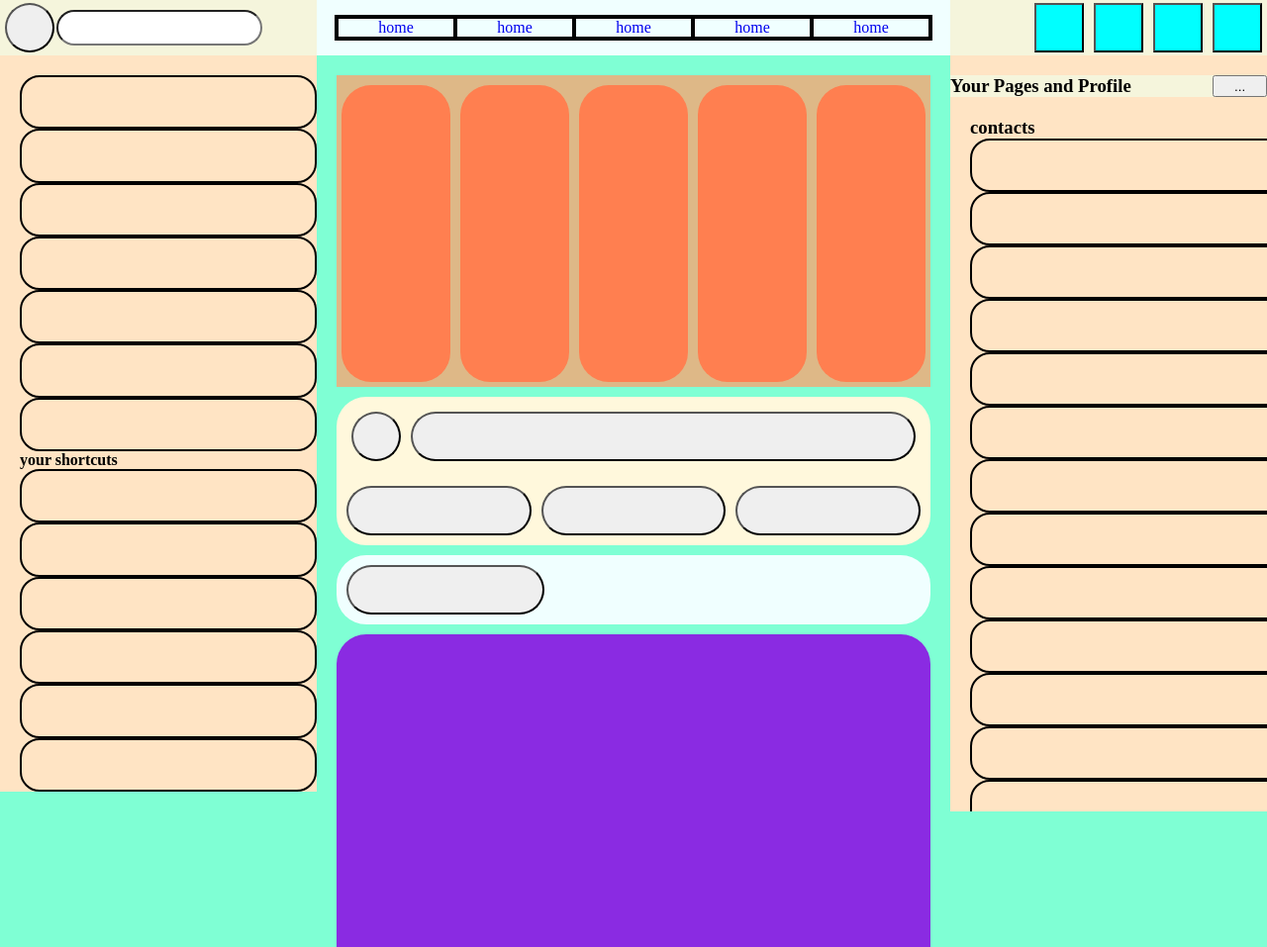
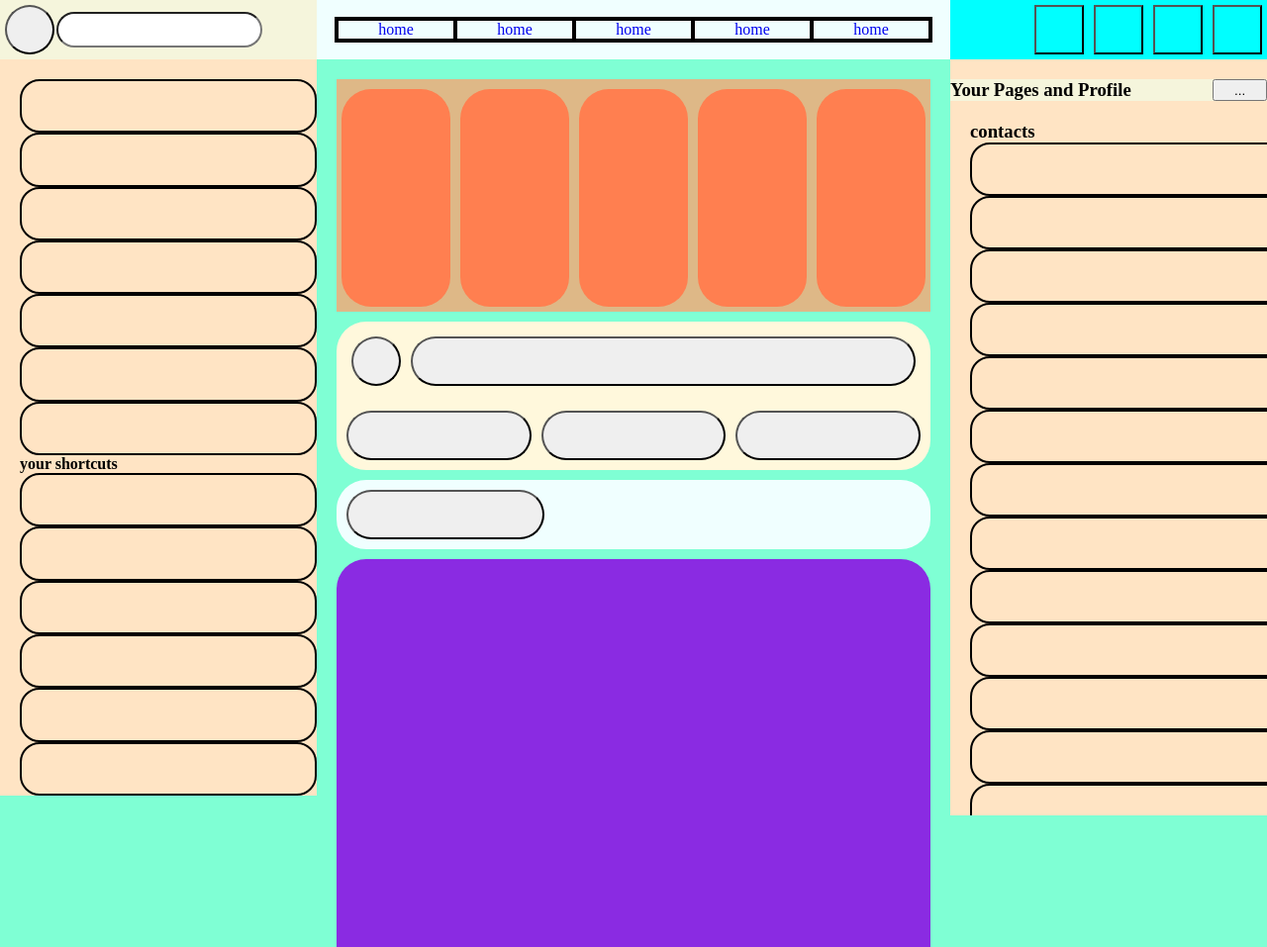
Before and after one commit to NielPagupat/FaceBookClone, a plain HTML site: page facebook.html in a window 1280 px wide. Shown: the top 957 px of the page at 99% size. Drawn offline with Linux system fonts and the light colour scheme.

Commit message:
responsiveness

```diff
--- a/fstyle.css
+++ b/fstyle.css
@@ -10,7 +10,6 @@ header{
     top: 0;
     flex-grow: 1;
     background-color: aqua;
-    height: 7vh;
     display: flex;
     flex-direction: row;
     justify-content: space-between;
@@ -61,7 +60,7 @@ header #tabs #list div a{
     text-decoration: none;
 }
 header #settings{
-    background-color: beige;
+
     flex-grow: 1;
     flex-basis: 25vw;
     display: flex;
@@ -69,9 +68,11 @@ header #settings{
     align-items: center;
 }
 header #settings button{
+    aspect-ratio: 1/1;
+    width: auto;
     margin: 5px;
-    height: 50px;
-    width: 50px;
+    height: 6vh;
+    min-height: 50px;
     background-color: aqua;
 }
 main{
@@ -85,8 +86,8 @@ main #leftside{
     flex-grow: 1;
     flex-basis: 25vw;
     position: sticky;
-    top: 7vh;
-    height: 93vh;
+    max-height: 93vh;
+    top: 60px;
     background-color: bisque;
     overflow-y: auto;
     display: flex;
@@ -122,10 +123,10 @@ main #leftside #shortcuts div{
 main #rightside{
     display: flex;
     position: sticky;
-    top: 7vh;
+    top: 60px;
+    max-height: 93vh;
     flex-grow: 1;
     flex-basis: 25vw;
-    height: 93vh;
     background-color: bisque;
     padding-top: 20px;
     overflow-y: auto;
@@ -182,7 +183,9 @@ main #center #content #stories{
     border-radius: 30px;
     margin: 5px;
     background-color: coral;
-    height: 300px;
+    aspect-ratio: 1/2;
+    height: auto;
+    max-height: 300px;
 }
 main #center *{
     margin-top: 10px;
```
Also changed, not shown: media.css (added).
